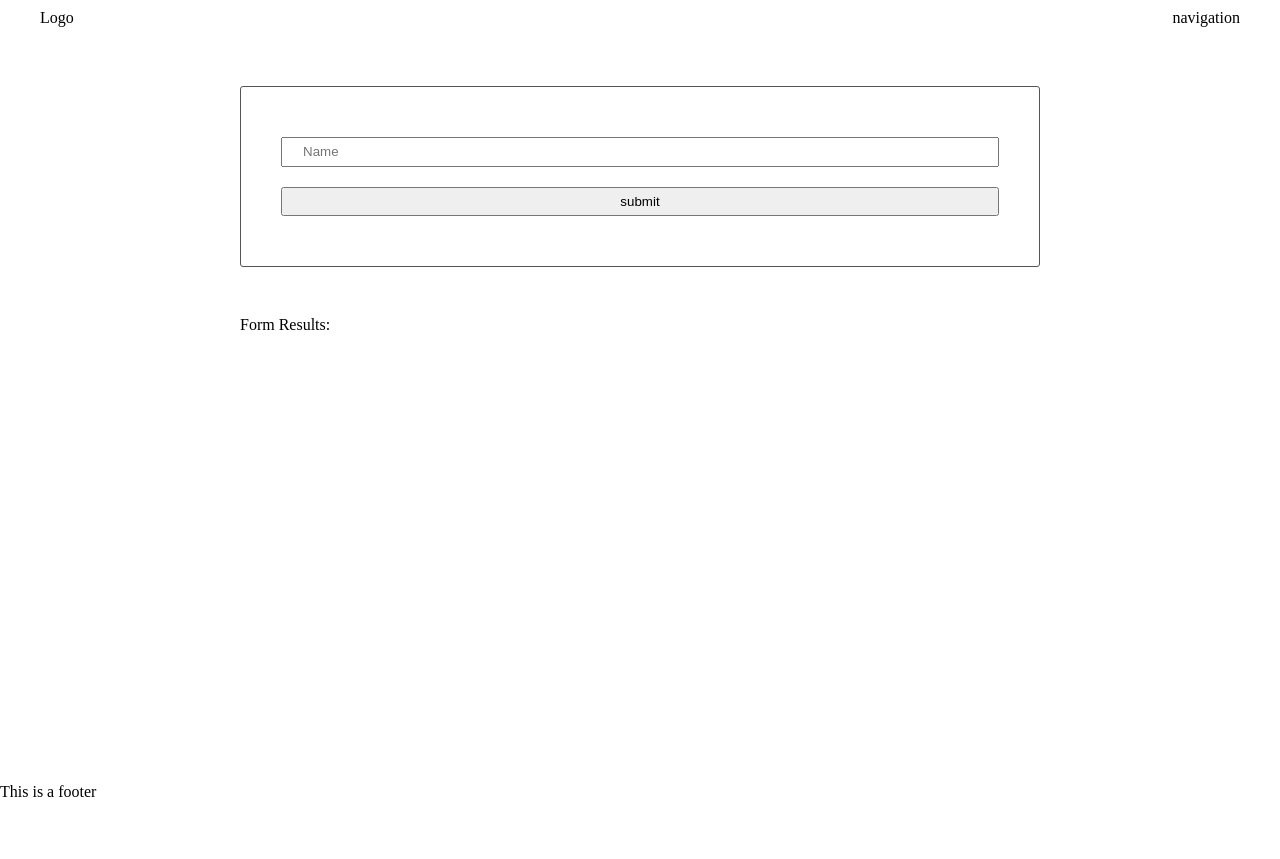
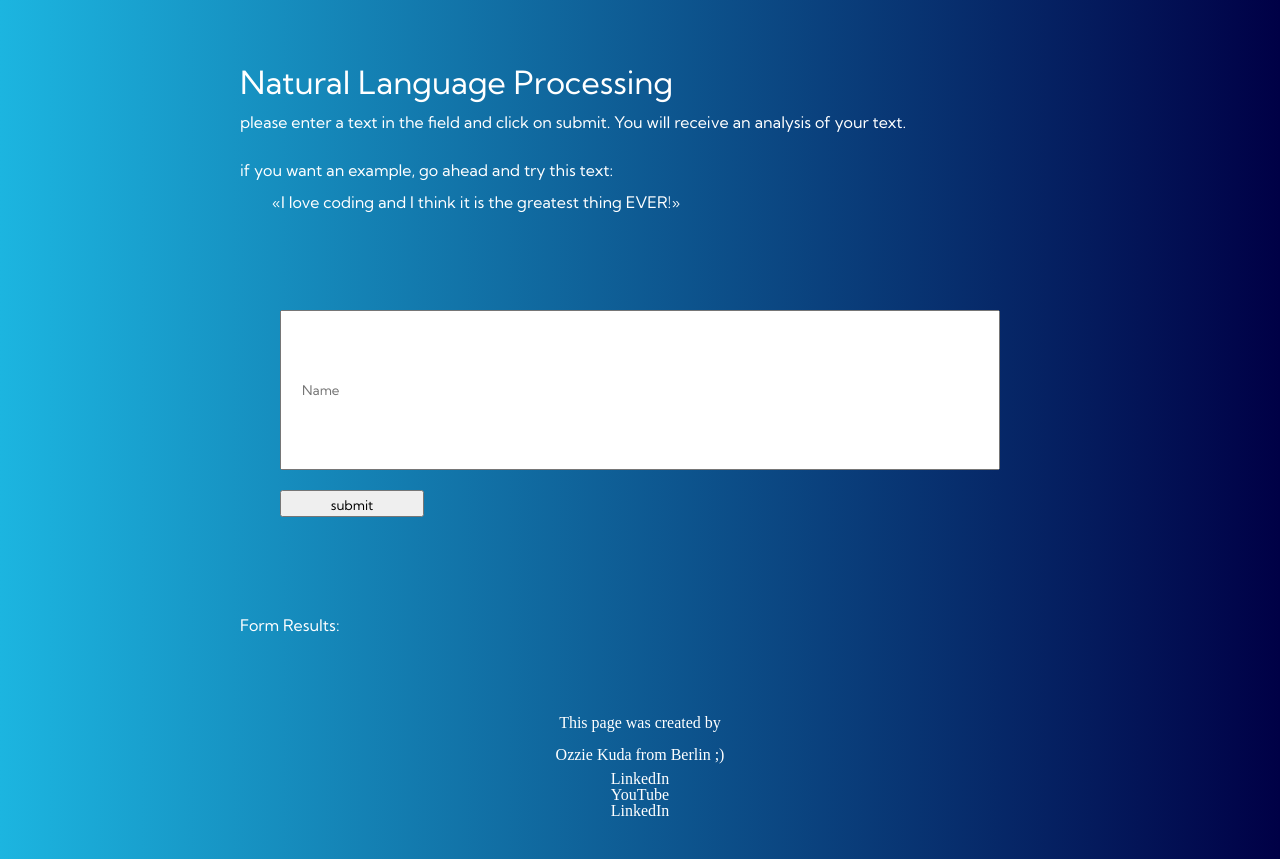
Before and after one commit to davidkuda/webpack-single-page-app, a website built with webpack: page src/client/views/index.html in a window 1280 px wide. Before the commit the page ends 800 px from the top, so only its background shows below. Built offline with nearby package versions, Linux system fonts and the light colour scheme.

Commit message:
feat: adds a custom design

```diff
--- a/src/client/styles/base.scss
+++ b/src/client/styles/base.scss
@@ -1,7 +1,22 @@
+@import url('https://fonts.googleapis.com/css2?family=Kumbh+Sans:wght@300;400;700&display=swap');
+
+* {
+    font-family: 'Kumbh Sans',
+    sans-serif;
+    color: white;
+}
+
 body {
     display: flex;
     flex-direction: column;
     min-height: 100vh;
+    margin: 1em;
+    background: #000046;
+    /* fallback for old browsers */
+    background: -webkit-linear-gradient(to right, #1CB5E0, #000046);
+    /* Chrome 10-25, Safari 5.1-6 */
+    background: linear-gradient(to right, #1CB5E0, #000046);
+    /* W3C, IE 10+/ Edge, Firefox 16+, Chrome 26+, Opera 12+, Safari 7+ */
 }
 
 main {
@@ -12,3 +27,20 @@ section {
     max-width: 800px;
     margin: 50px auto;
 }
+
+ a {
+     text-decoration: none;
+     color: white;
+ }
+
+h1 {
+    font-size: 2em;
+}
+
+ p {
+     padding: 1em 0;
+ }
+
+ blockquote {
+     padding-left: 2em;
+ }
--- a/src/client/styles/footer.scss
+++ b/src/client/styles/footer.scss
@@ -0,0 +1,15 @@
+/* footer section */
+
+footer {
+    min-height: 20vh;
+    display: flex;
+    flex-flow: column;
+    justify-content: center;
+    align-content: center;
+    color: #eceff1;
+    text-align: center;
+
+    p {
+        padding: 0.5em;
+    }
+}
--- a/src/client/styles/form.scss
+++ b/src/client/styles/form.scss
@@ -1,12 +1,19 @@
 form {
-    border: 1px solid #545454;
-    border-radius: 3px;
     padding: 40px;
 }
 
 input {
     padding: 5px 20px;
     width: 100%;
+    height: 20vh;
     line-height: 16px;
     margin: 10px 0;
+    color: black;
 }
+
+#submit {
+    width: 20%;
+    height: 2em;
+    cursor: pointer;
+    // &:hover {}
+}
--- a/src/client/views/index.html
+++ b/src/client/views/index.html
@@ -1,27 +1,25 @@
 <!DOCTYPE html>
 <html lang="en" dir="ltr">
+
 <head>
     <meta charset="utf-8">
     <title>NLP Analysis</title>
 </head>
 
 <body>
+    <main>
 
-        <header>
-            <div class="">
-                Logo
-            </div>
-            <div class="">
-                navigation
-            </div>
-        </header>
-
-        <main>
+        <section>
+            <h1>Natural Language Processing</h1>
+            <p>please enter a text in the field and click on submit. You will receive an analysis of your text.</p>
+            <p>if you want an example, go ahead and try this text:</p>
+            <blockquote>«I love coding and I think it is the greatest thing EVER!»</blockquote>
+        </section>
 
         <section>
             <form class="" onsubmit="return Client.handleSubmit(event)">
                 <input id="name" type="text" name="input" value="" onblur="onBlur()" placeholder="Name">
-                    <input type="submit" name="" value="submit" onclick="return Client.handleSubmit(event)"
+                <input id="submit" type="submit" name="" value="submit" onclick="return Client.handleSubmit(event)"
                     onsubmit="return Client.handleSubmit(event)">
             </form>
             <section>
@@ -33,8 +31,21 @@
     </main>
 
     <footer>
-            <p>This is a footer</p>
+        <p>This page was created by</p>
+        <p>Ozzie Kuda from Berlin ;)</p>
+        <div class="icon-container"></div>
+        <a href="https://ch.linkedin.com/in/ozzie-kuda-1458b8b8" target="_blank">
+            <span>LinkedIn</span>
+        </a>
+        <a href="https://www.youtube.com/channel/UCOXTUC5-jj2aOSgHTkpm_Tw" target="_blank">
+            <span>YouTube</span>
+        </a>
+        <a href="https://github.com/OzzieKuda" target="_blank">
+            <span>LinkedIn</span>
+        </a>
+        </div>
     </footer>
 
 </body>
+
 </html>
```
Also changed, not shown: src/client/img/footer/gray_YouTube.png (added), src/client/img/footer/gray_facebook.png (added), src/client/img/footer/gray_github2.png (added), src/client/img/footer/gray_linkedin.png (added). Lines whose indentation alone changed are shown as unchanged.
